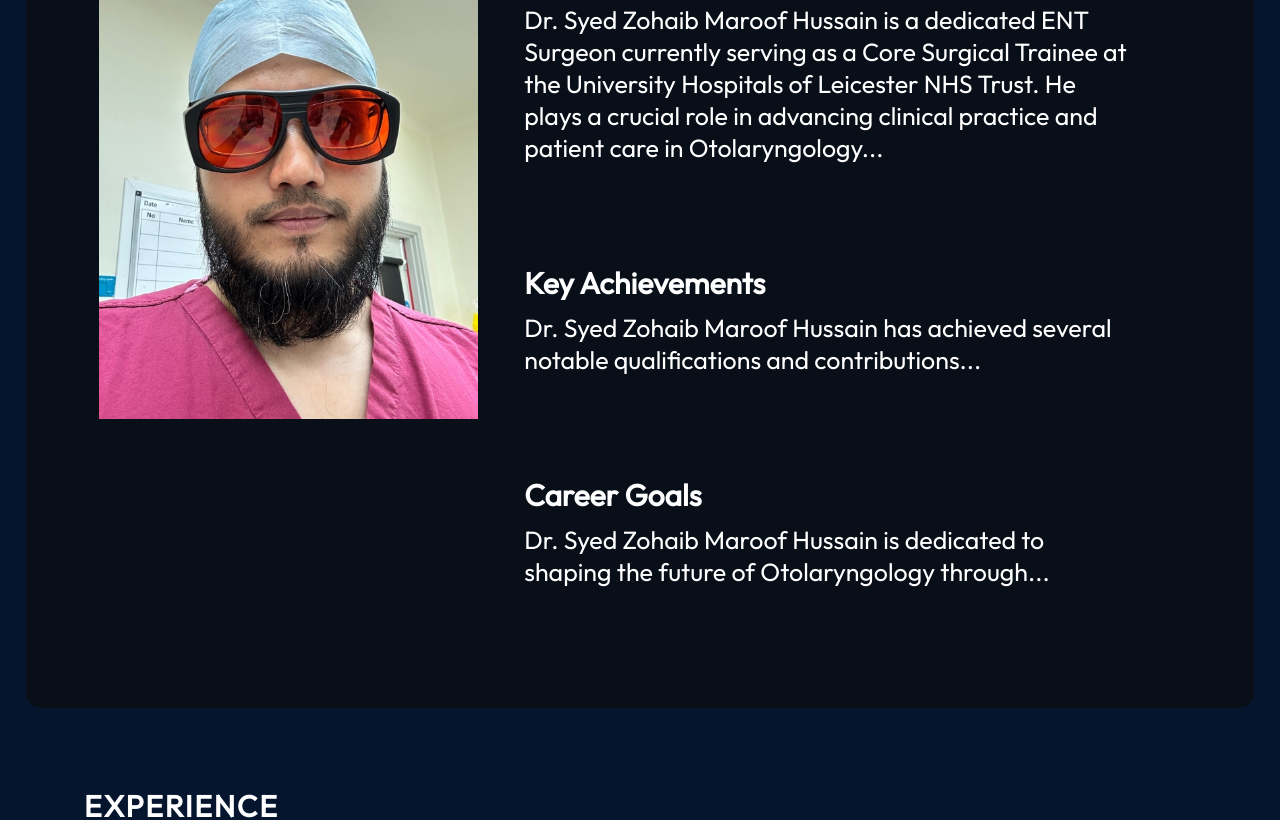
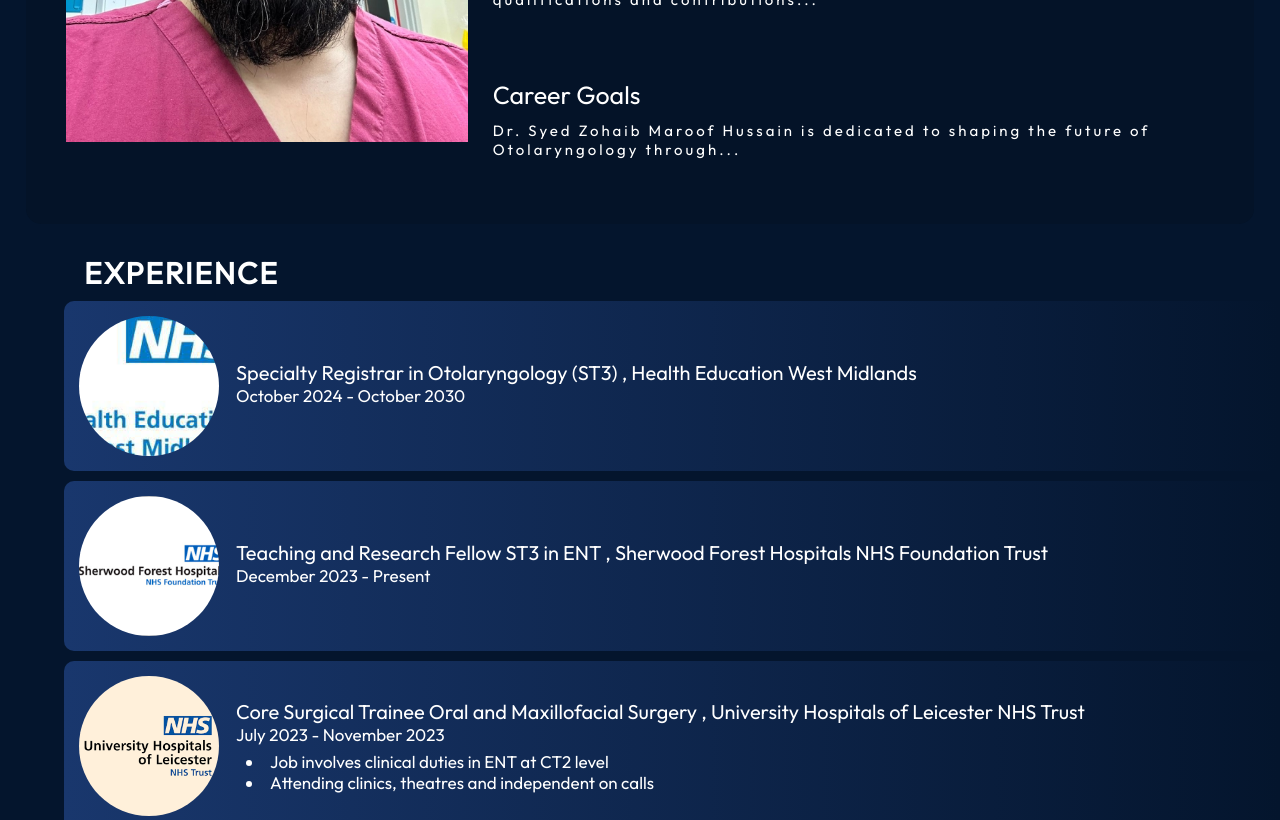
Before and after one commit to MuhammadZeeshanAkram/Doctor-Zohaib-Portfolio, a React (Vite) app in the folder Doctor Portfolio/: page / in a window 1280 px wide. Shown: the part 1440-2260 px from the top of the page. Built offline with nearby package versions, Linux system fonts and the light colour scheme.

Commit message:
Added commit

```diff
--- a/Doctor Portfolio/src/components/About/About.module.css
+++ b/Doctor Portfolio/src/components/About/About.module.css
@@ -1,15 +1,16 @@
 @import "../../vars.css";
 .container{
     position: relative;
-    background-color: rgba(12,12,12,0.6);
+    background-color: rgba(12, 12, 12, 0.128);
     border-radius: 15px;
-    padding: 73px;
-    margin-top: 129px;
+    padding: 40px;
+    margin-top: 30px;
     z-index: 1;
     margin-left: 2%;
     margin-right: 2%;
 }
 .title{
+
     font-size: 35px;
     font-weight: 700;
     letter-spacing: 1.75px;
@@ -28,8 +29,10 @@
     color: var(--color-text);
     display: flex;
     flex-direction: column;
-    gap: 50px;
-    padding:2%;
+    gap: 20px;
+    padding:0%;
+    cursor: pointer;
+
 }
 .aboutItem{
     display: flex;
@@ -38,7 +41,7 @@
     border-radius: 20px;
     list-style: none;
     padding: 25px;
-    background-image: linear-gradient(90deg, rgba(165,215,232,0.42) 0%, rgba(255,255,255,0) 100%);
+    background-image: linear-gradient(90deg, rgba(1, 0, 67, 0.639) 0%, rgba(255, 255, 255, 0.142) 100%);
     background-size: 0 100%;
     background-repeat: no-repeat;
     transition: 0.4s ;
@@ -49,38 +52,45 @@
 }
 
 .aboutItem h3{
-    font-size: 30px;
-    font-weight: 700;
+    font-size: 25px;
+    font-weight: 500;
     margin-bottom: 10px;
 }
 .aboutItem p{
-    font-size: 25px;
+    font-size: 15px;
+    letter-spacing: 3px;
 }
 .additionalInfo{
     letter-spacing: 2px;
-    font-size: 20px;
+    font-size: 13px;
+
 }
 .additionalInfo strong{
-    font-size: 25px;
+    font-size: 16px;
     margin-top: 10px;
+    margin-bottom: 20px;
     margin-left: 5px;
+
+
 
 
     /* Add more styling as needed */
   }
-
+.additionalInfo li{
+    list-style-type: none;
+}
 
 @media screen and (max-width: 830px) {
     .container{
         flex-direction: column-reverse;
         align-items: center;
-        padding: 50px; /* Optional: Adjust padding for smaller screens */
+        padding: 30px; /* Optional: Adjust padding for smaller screens */
     }
 
     .content{
         flex-direction: column; /* Stack the image and about items vertically */
         align-items: center;    /* Center the content horizontally */
-        gap: 20px;              /* Adjust spacing between image and about items */
+        gap: 10px;              /* Adjust spacing between image and about items */
     }
 
     .aboutImage{
--- a/Doctor Portfolio/src/components/Experience/Experience.module.css
+++ b/Doctor Portfolio/src/components/Experience/Experience.module.css
@@ -2,7 +2,7 @@
 
 .container {
     color: var(--color-text);
-    margin-top: 79px;
+    margin-top: 30px;
     margin-left: 5%;
 }
 
@@ -19,14 +19,14 @@
     display: flex;
     flex-direction: row;
     justify-content: space-evenly;
-    margin-top: 14px;
+    margin-top: 9px;
 }
 
 .history {
     width: 100%;
     display: flex;
     flex-direction: column;
-    gap: 40px;
+    gap: 10px;
 }
 
 .historyItem {
@@ -37,7 +37,7 @@
     background: #19376d;
     background: linear-gradient(90deg, #19376d 0%, rgba(25,55,109,0) 100%);
     border-radius: 10px;
-    padding: 24px;
+    padding: 15px;
 }
 
 .historyItem img {
@@ -52,19 +52,19 @@
 }
 
 .historyItemDetails h3 {
-    font-size: 30px;
-    font-weight: 500;
+    font-size: 20px;
+    font-weight: 550;
 }
 
 .historyItemDetails p {
-    font-size: 20px;
+    font-size: 17px;
     font-weight: 300;
 }
 
 .historyItemDetails ul {
     margin-top: 6px;
     list-style-position: inside;
-    font-size: 25px;
+    font-size: 17px;
     list-style-type: disc;
     margin-left: 10px;
 }
@@ -108,10 +108,10 @@
     border: none;
     border-radius: 5px;
     padding: 12px 24px;
-    font-size: 20px;
+    font-size: 18px;
     margin-left: 2.5%;
     margin-right: 5%;
-
+    transition: background-color 0.3s ease, transform 0.3s ease;
     width: 95%;
     height: 50px;
     cursor: pointer;
--- a/Doctor Portfolio/src/components/Hero/Hero.module.css
+++ b/Doctor Portfolio/src/components/Hero/Hero.module.css
@@ -112,15 +112,22 @@
     animation: slideDown 6s ease-out;
     padding: 15px 30px;
     margin-left: 2%;
-    margin-right: -200%;
-    font-size: 18px;
+    margin-right: -100%;
+    font-size: 15px;
     line-height: 1.6;
     font-family: var(--font-roboto);
     color: var(--color-text);
     border-radius: 10px;
     box-shadow: 0 0 15px rgba(0, 0, 0, 0.2);
 }
+.bioContent h2{
+    font-size:20px;
 
+
+}
+.bioContent p{
+    font-size: 17px;
+}
 @keyframes slideDown {
     from {
         opacity: 0;
@@ -189,7 +196,7 @@
 /* Responsiveness */
 @media screen and (min-width: 831px) {
     .bioContent {
-        margin-left: 2%;
+        margin-left: 4%;
         margin-right: 2%;
         font-size: 20px;
         padding: 30px 50px;
@@ -230,7 +237,7 @@
     .actionButtons {
         flex-direction: column;
         gap: 10px;
-        width: 100%;
+        width: 50%;
         align-items: center;
     }
 
@@ -248,13 +255,19 @@
         font-size: 18px;
         padding: 20px 30px;
     }
+    .title {
+        font-size: 24px;
+        margin-left: 4px;
+        margin-top: 30px;
+        margin-bottom: 20px;
+    }
 }
 
 @media screen and (max-width: 480px) {
     .title {
         font-size: 24px;
-        margin-left: 0;
-        margin-top: 60px;
+        margin-left: 4px;
+        margin-top: 30px;
         margin-bottom: 20px;
     }
 
```
